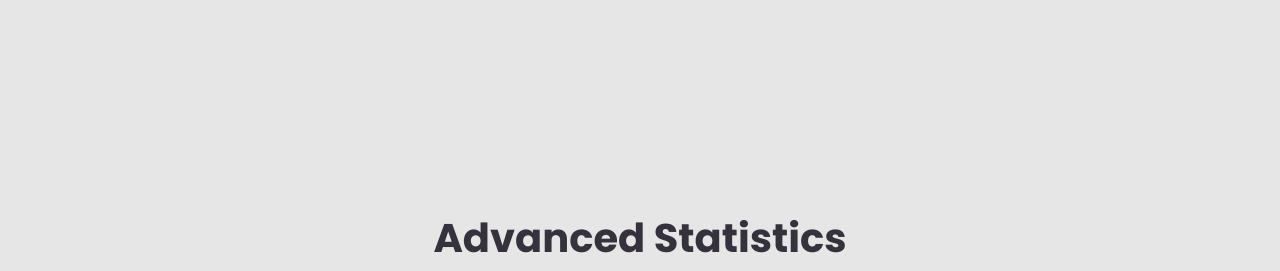
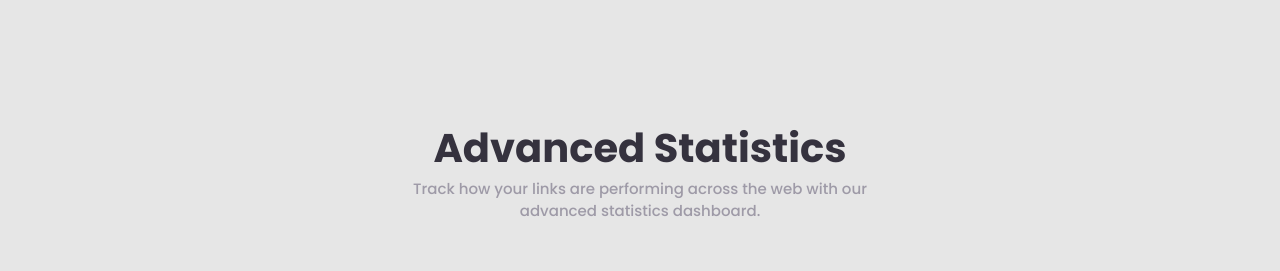
Before and after one commit to aminnoah/URL-Shortening-API, a plain HTML site: page index.html in a window 1280 px wide. Shown: the part 704-975 px from the top of the page. Drawn offline with Linux system fonts and the light colour scheme.

Commit message:
css touches

```diff
--- a/main.js
+++ b/main.js
@@ -67,6 +67,7 @@ function shortLink() {
             <button class="btn-copy" value="${short_url}">Copy</button>
           </div>
           `;
+          urlInput.value = ''
           // copy button to copy to clipboard
           let btn_copy = document.querySelectorAll('.btn-copy');
           btn_copy.forEach((btn) => {
--- a/style.css
+++ b/style.css
@@ -204,7 +204,7 @@ main .initial-info p {
 .stats {
   background-color: #e6e6e6;
   padding: 40px 100px;
-  padding: 100px 0;
+  padding: 10px 0 100px;
   text-align: center;
   display: flex;
   justify-content: space-between;
@@ -379,7 +379,7 @@ button:hover {
   background-color: #67e0e0;
 }
 
-@media (max-width: 790px) {
+@media (max-width: 700px) {
   header {
     padding: 40px 20px;
   }
```
